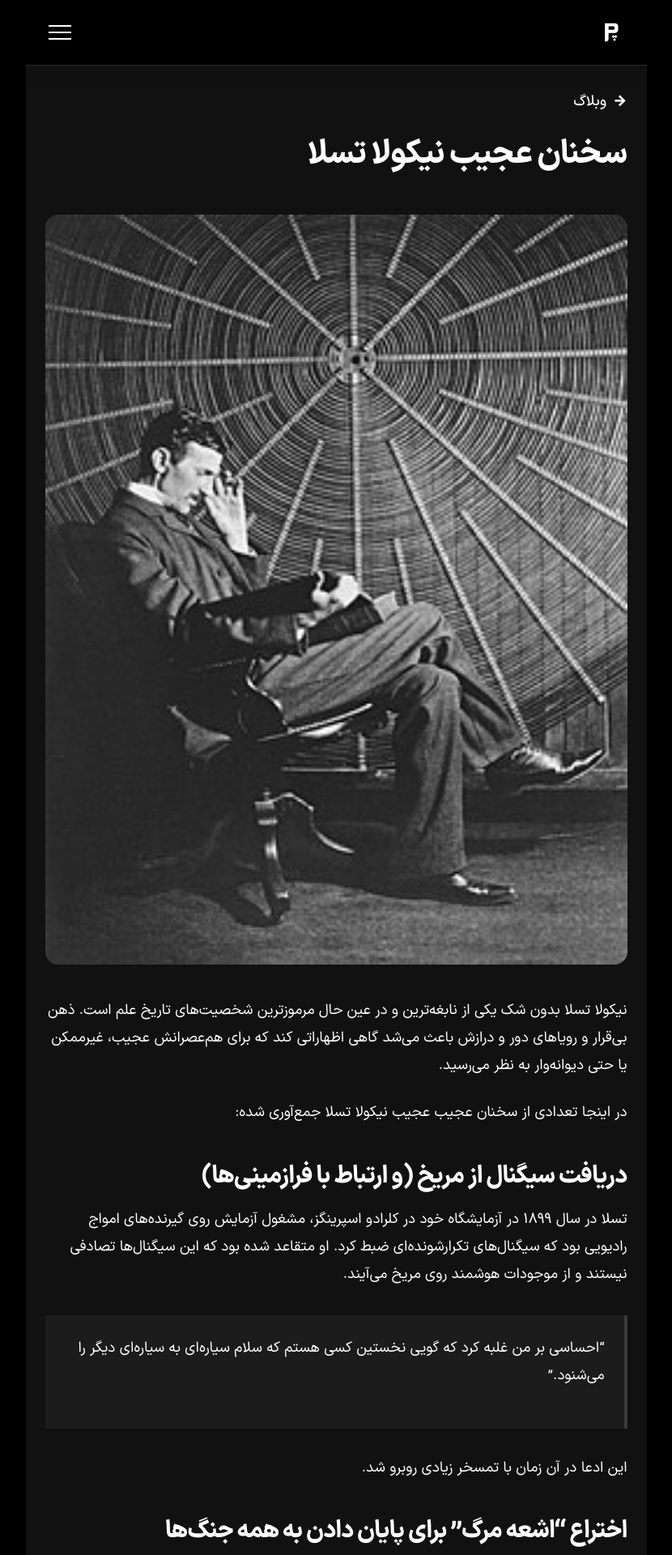
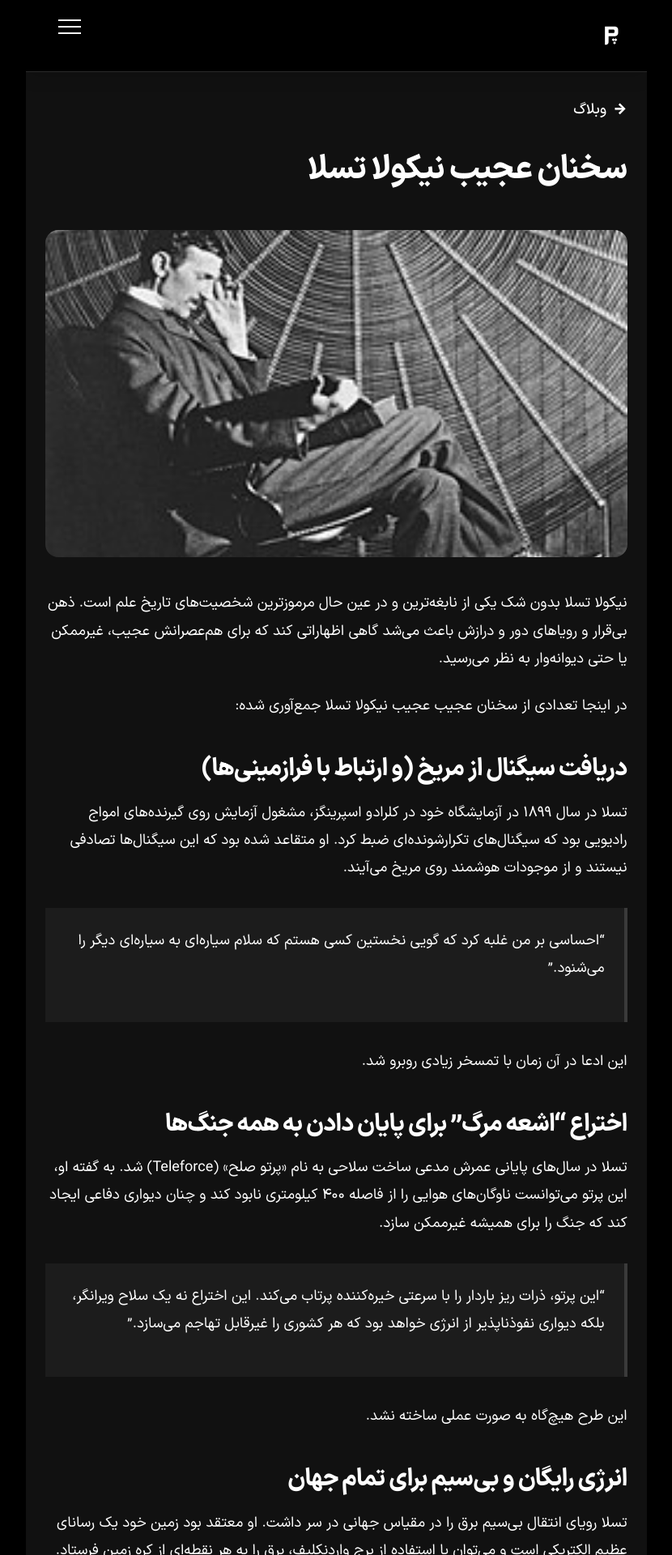
Before and after one commit to darkblog/darkblog.github.io, a Jekyll site: the page built from _posts/2026-7-13-16.md, in a window 1280 px wide. Shown: the top 1920 px of the page at 81% size, without its empty margins (225-1055 px from the left). Built offline with Jekyll 4.4.1, drawn with Linux system fonts in a browser that asks for light colours.

Commit message:
Update default.html

```diff
--- a/_layouts/default.html
+++ b/_layouts/default.html
@@ -35,15 +35,15 @@
     .sr-only { position: absolute; width: 1px; height: 1px; padding: 0; margin: -1px; overflow: hidden; clip: rect(0, 0, 0, 0); white-space: nowrap; border: 0; }
     .site-header { position: fixed; top: 0; left: 0; right: 0; z-index: 50; background-color: #000000; border-bottom: 1px solid #2a2a2a; box-shadow: 0 4px 20px rgba(0, 0, 0, 0.15); font-size: inherit; max-width: 767px; margin: 0 auto; }
     .header-inner { margin: 0 auto; padding: 1.25rem clamp(1rem, 3vw, 1.5rem); display: flex; align-items: center; justify-content: flex-start; gap: var(--gap); }
-    .brand { display: flex; align-items: center; text-decoration: none; color: white; flex-shrink: 0; font-size: inherit; }
+    .brand { display: flex; align-items: center; text-decoration: none; color: white; flex-shrink: 0; font-size: inherit; min-width: 48px; min-height: 48px; }
     .brand img { height: 2.5rem; width: auto; display: block; }
-    .hamburger { display: flex; flex-direction: column; gap: 0.375rem; background: none; border: none; padding: 0.25rem; cursor: pointer; flex-shrink: 0; font-size: inherit; touch-action: manipulation; margin-right: auto; }
+    .hamburger { display: flex; flex-direction: column; gap: 0.375rem; background: none; border: none; padding: 0.25rem; cursor: pointer; flex-shrink: 0; font-size: inherit; touch-action: manipulation; margin-right: auto; min-width: 48px; min-height: 48px; }
     .hamburger span { display: block; width: 1.75rem; height: 0.125rem; background-color: white; }
     .mobile-nav-overlay { position: fixed; top: 0; left: 0; right: 0; bottom: 0; background-color: rgba(0, 0, 0, 0.6); z-index: 48; display: none; backdrop-filter: blur(4px); -webkit-backdrop-filter: blur(4px); }
     .mobile-nav { position: fixed; top: 0; left: auto; right: max(0px, calc((100vw - 767px) / 2)); bottom: 0; width: min(300px, 80vw); background-color: #000000; padding: calc(var(--header-height) + 1.75rem) clamp(1rem, 3vw, 2rem) 2rem; z-index: 49; overflow-y: auto; box-shadow: -8px 0 30px rgba(0, 0, 0, 0.3); font-size: inherit; display: none; -ms-overflow-style: none; scrollbar-width: none; }
     .mobile-nav::-webkit-scrollbar { display: none; }
     .mobile-nav ul { display: flex; flex-direction: column; gap: 1.75rem; list-style: none; font-weight: 400; padding: 0; margin: 0; font-size: inherit; }
-    .mobile-nav a { color: white; text-decoration: none; display: block; padding: 0.5rem 0; border-bottom: 1px solid rgba(255, 255, 255, 0.05); font-size: inherit; }
+    .mobile-nav a { color: white; text-decoration: none; display: block; padding: 0.75rem 0; border-bottom: 1px solid rgba(255, 255, 255, 0.05); font-size: inherit; min-height: 48px; }
     .mobile-nav a:hover { color: #2dd4bf; }
     #menu-toggle:checked ~ .mobile-nav-overlay { display: block; }
     #menu-toggle:checked ~ .mobile-nav { display: block; }
@@ -54,18 +54,18 @@
     .post-header { margin-bottom: 3rem; }
     .post-title { font-size: clamp(1.8rem, 5vw, 2.5rem); font-weight: 800; line-height: 1.3; color: #ffffff; margin-bottom: 1.5rem; letter-spacing: -0.02em; }
     .post-breadcrumb { margin-bottom: 1.5rem; font-size: inherit; }
-    .post-breadcrumb a { display: inline-flex; align-items: center; gap: 0.5rem; color: #ffffff; text-decoration: none; font-weight: 500; font-size: inherit; }
+    .post-breadcrumb a { display: inline-flex; align-items: center; gap: 0.5rem; color: #ffffff; text-decoration: none; font-weight: 500; font-size: inherit; min-height: 48px; }
     .post-breadcrumb a:hover { color: #2dd4bf; }
     .post-breadcrumb a span { font-weight: 900; }
-    .post-featured-image { overflow: hidden; border-radius: 1rem; margin-bottom: 2.5rem; }
-    .post-featured-image img { width: 100%; height: auto; display: block; }
+    .post-featured-image { width: 100%; aspect-ratio: 16 / 9; overflow: hidden; border-radius: 1rem; margin-bottom: 2.5rem; background-color: #1c1c1c; }
+    .post-featured-image img { width: 100%; height: 100%; object-fit: cover; display: block; }
     .article-content { line-height: 1.9; color: #ffffff; margin-top: 2.5rem; font-size: inherit; }
     .article-content h2 { font-weight: 800; margin: 2.5rem 0 1rem; color: #ffffff; font-size: clamp(1.4rem, 3.5vw, 1.85rem); letter-spacing: -0.02em; line-height: 1.4; }
     .article-content h3, .article-content h4 { color: #ffffff; }
     .article-content p { margin-bottom: 1.5rem; font-size: inherit; }
     .article-content a { color: #2dd4bf; text-decoration: none; font-weight: 500; border-bottom: 1px dashed currentColor; }
     .article-content a:hover { text-decoration: none; color: #5eeadb; border-bottom-style: solid; }
-    .article-content img { max-width: 100%; height: auto; border-radius: 0.75rem; margin: 2rem 0; }
+    .article-content img { max-width: 100%; height: auto; border-radius: 0.75rem; margin: 2rem 0; display: block; }
     .article-content blockquote { border-right: 4px solid #3a3a3a; padding: 1.5rem; margin: 2rem 0; color: #ffffff; background: #1c1c1c; }
     .article-content ul, .article-content ol { margin: 1.5rem 0; padding-right: 1.5rem; }
     .article-content li { margin-bottom: 0.75rem; }
@@ -79,7 +79,7 @@
     .article-content table tbody tr:hover { background-color: #252525; }
     .article-content table caption { padding: 0.5rem 0; font-weight: 500; color: #ffffff; }
     .site-footer { background-color: #000000; padding: 2rem clamp(1rem, 3vw, 1.5rem); display: flex; align-items: center; justify-content: center; width: 100%; }
-    .footer-blog-btn { font-family: 'vazir', system-ui, sans-serif; display: inline-block; padding: 0.8rem 2.5rem; background-color: transparent; color: #ffffff; text-decoration: none; font-weight: 700; font-size: 1.2rem; border-radius: 0.75rem; border: 2px solid #2a2a2a; transition: background-color 0.2s, transform 0.15s, border-color 0.2s, color 0.2s; }
+    .footer-blog-btn { font-family: 'vazir', system-ui, sans-serif; display: inline-flex; align-items: center; justify-content: center; padding: 0.8rem 2.5rem; background-color: transparent; color: #ffffff; text-decoration: none; font-weight: 700; font-size: 1.2rem; border-radius: 0.75rem; border: 2px solid #2a2a2a; transition: background-color 0.2s, transform 0.15s, border-color 0.2s, color 0.2s; min-height: 48px; }
     .footer-blog-btn:hover { background-color: rgba(45, 212, 191, 0.1); border-color: #2dd4bf; color: #2dd4bf; transform: scale(1.02); }
     .footer-blog-btn:active { transform: scale(0.97); color: #2dd4bf; }
   </style>
@@ -132,7 +132,7 @@
         </header>
         {% if page.image %}
         <figure class="post-featured-image">
-          <img src="{{ page.image | relative_url }}" alt="{{ page.title | escape }}" property="image" fetchpriority="high">
+          <img src="{{ page.image | relative_url }}" alt="{{ page.title | escape }}" property="image" fetchpriority="high" width="800" height="450">
         </figure>
         {% endif %}
         <div class="article-content" property="articleBody">
```
